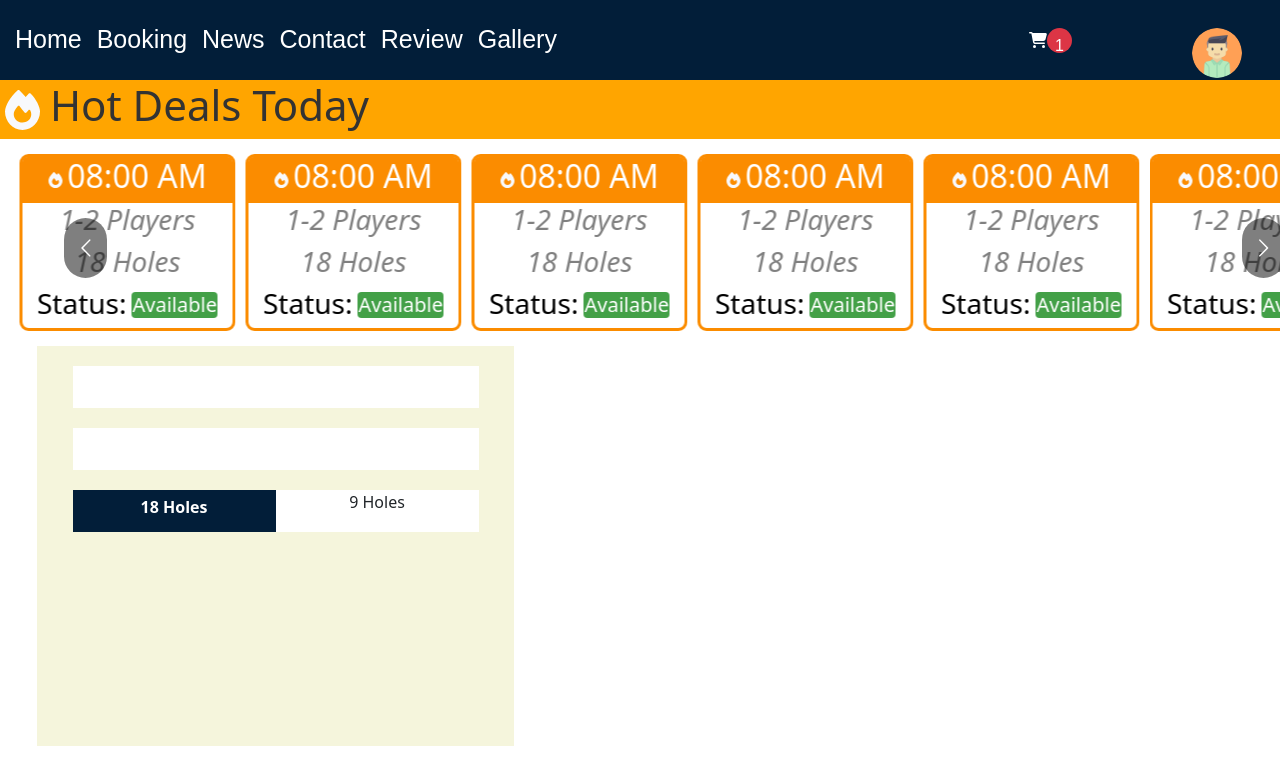
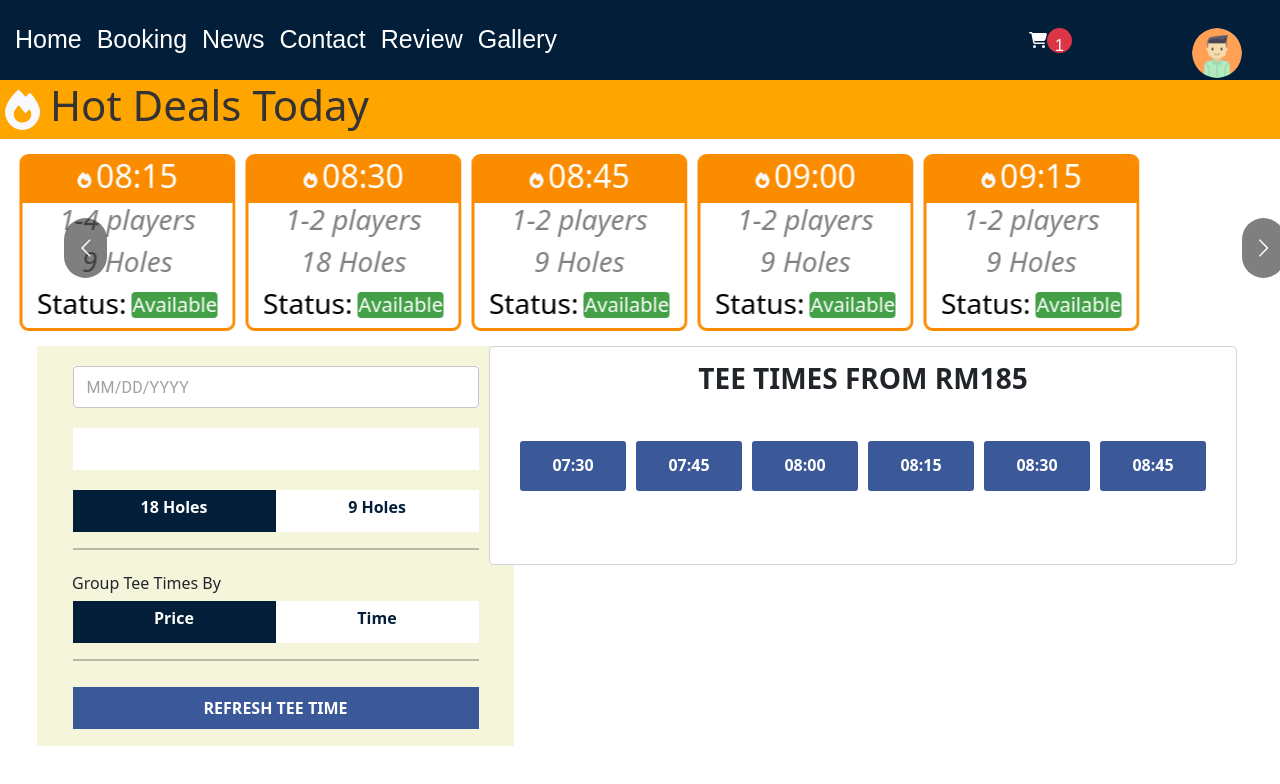
Before and after one commit to Dannyw07/test, a React (Create React App) app in the folder clientside/: page /gallery in a window 1280 px wide. Shown: the top 784 px of the page. Built offline with nearby package versions, Linux system fonts and the light colour scheme.

Commit message:
new files

```diff
--- a/clientside/src/pages/Gallery/Gallery.jsx
+++ b/clientside/src/pages/Gallery/Gallery.jsx
@@ -1,4 +1,4 @@
-import React from "react";
+import React, { useState } from "react";
 import Navbar from "../../components/Navbar/Navbar";
 import Carousel from "react-multi-carousel";
 import "react-multi-carousel/lib/styles.css";
@@ -6,6 +6,70 @@ import "./gal.css";
 import "../AvailableTime/AvailableTime.css";
 import { FontAwesomeIcon } from "@fortawesome/react-fontawesome";
 import { faFire } from "@fortawesome/free-solid-svg-icons";
+import { DemoContainer } from "@mui/x-date-pickers/internals/demo";
+import { AdapterDayjs } from "@mui/x-date-pickers/AdapterDayjs";
+import { LocalizationProvider } from "@mui/x-date-pickers/LocalizationProvider";
+import { DatePicker } from "@mui/x-date-pickers/DatePicker";
+
+const teetime = [
+  {
+    time: "07:30",
+  },
+  {
+    time: "07:45",
+  },
+  {
+    time: "08:00",
+  },
+  {
+    time: "08:15",
+  },
+  {
+    time: "08:30",
+  },
+  {
+    time: "08:45",
+  },
+];
+
+const hotDeals = [
+  {
+    hdTime: "08:00",
+    noPlayer: "1-2 players",
+    noHoles: 18,
+    status: "Available",
+  },
+  {
+    hdTime: "08:15",
+    noPlayer: "1-4 players",
+    noHoles: 9,
+    status: "Available",
+  },
+  {
+    hdTime: "08:30",
+    noPlayer: "1-2 players",
+    noHoles: 18,
+    status: "Available",
+  },
+  {
+    hdTime: "08:45",
+    noPlayer: "1-2 players",
+    noHoles: 9,
+    status: "Available",
+  },
+  {
+    hdTime: "09:00",
+    noPlayer: "1-2 players",
+    noHoles: 9,
+    status: "Available",
+  },
+  {
+    hdTime: "09:15",
+    noPlayer: "1-2 players",
+    noHoles: 9,
+    status: "Available",
+  },
+];
 const Gallery = () => {
   const responsive = {
     superLargeDesktop: {
@@ -26,6 +90,7 @@ const Gallery = () => {
       items: 1,
     },
   };
+
   return (
     <div className="gal">
       <Navbar />
@@ -47,170 +112,92 @@ const Gallery = () => {
           rewind={true}
           rewindWithAnimation={true}
         >
-          <div className="slot-1">
+          {hotDeals.map((item, index) => (
+            <div className="slot-1" key={index}>
               <div className=" justify-content-center ">
                 <div className="hotdeals">
                   <FontAwesomeIcon icon={faFire} style={{ color: "#f8f9fc" }} />
-                <h2 className="time">08:00 AM</h2>
+                  <h2 className="time">{item.hdTime}</h2>
                 </div>
                 <div className="slotOneContent">
-                <h3>1-2 Players</h3>
-                <h3>18 Holes</h3>
+                  <h3>{item.noPlayer}</h3>
+                  <h3>{item.noHoles} Holes</h3>
                 </div>
                 <div className="AtimeStatus">
                   <h3>Status:</h3>
-                <h5 className="status2"> Available</h5>
+                  <h5 className="status2"> {item.status}</h5>
                 </div>
               </div>
             </div>
-          <div className="slot-1">
-            <div className=" justify-content-center ">
-              <div className="hotdeals">
-                <FontAwesomeIcon icon={faFire} style={{ color: "#f8f9fc" }} />
-                <h2 className="time">08:00 AM</h2>
-              </div>
-              <div className="slotOneContent">
-                <h3>1-2 Players</h3>
-                <h3>18 Holes</h3>
-              </div>
-              <div className="AtimeStatus">
-                <h3>Status:</h3>
-                <h5 className="status2"> Available</h5>
-              </div>
-            </div>
-          </div>
-          <div className="slot-1">
-            <div className=" justify-content-center ">
-              <div className="hotdeals">
-                <FontAwesomeIcon icon={faFire} style={{ color: "#f8f9fc" }} />
-                <h2 className="time">08:00 AM</h2>
-              </div>
-              <div className="slotOneContent">
-                <h3>1-2 Players</h3>
-                <h3>18 Holes</h3>
-              </div>
-              <div className="AtimeStatus">
-                <h3>Status:</h3>
-                <h5 className="status2"> Available</h5>
-              </div>
-            </div>
-          </div>
-          <div className="slot-1">
-            <div className=" justify-content-center ">
-              <div className="hotdeals">
-                <FontAwesomeIcon icon={faFire} style={{ color: "#f8f9fc" }} />
-                <h2 className="time">08:00 AM</h2>
-              </div>
-              <div className="slotOneContent">
-                <h3>1-2 Players</h3>
-                <h3>18 Holes</h3>
-              </div>
-              <div className="AtimeStatus">
-                <h3>Status:</h3>
-                <h5 className="status2"> Available</h5>
-              </div>
-            </div>
-          </div>
-          <div className="slot-1">
-            <div className=" justify-content-center ">
-              <div className="hotdeals">
-                <FontAwesomeIcon icon={faFire} style={{ color: "#f8f9fc" }} />
-                <h2 className="time">08:00 AM</h2>
-              </div>
-              <div className="slotOneContent">
-                <h3>1-2 Players</h3>
-                <h3>18 Holes</h3>
-              </div>
-              <div className="AtimeStatus">
-                <h3>Status:</h3>
-                <h5 className="status2"> Available</h5>
-              </div>
-            </div>
-          </div>
-          <div className="slot-1">
-            <div className=" justify-content-center ">
-              <div className="hotdeals">
-                <FontAwesomeIcon icon={faFire} style={{ color: "#f8f9fc" }} />
-                <h2 className="time">08:00 AM</h2>
-              </div>
-              <div className="slotOneContent">
-                <h3>1-2 Players</h3>
-                <h3>18 Holes</h3>
-              </div>
-              <div className="AtimeStatus">
-                <h3>Status:</h3>
-                <h5 className="status2"> Available</h5>
-              </div>
-            </div>
-          </div>
-          <div className="slot-1">
-            <div className=" justify-content-center ">
-              <div className="hotdeals">
-                <FontAwesomeIcon icon={faFire} style={{ color: "#f8f9fc" }} />
-                <h2 className="time">08:00 AM</h2>
-              </div>
-              <div className="slotOneContent">
-                <h3>1-2 Players</h3>
-                <h3>18 Holes</h3>
-              </div>
-              <div className="AtimeStatus">
-                <h3>Status:</h3>
-                <h5 className="status2"> Available</h5>
-              </div>
-            </div>
-          </div>
+          ))}
         </Carousel>
       </div>
 
-      {/* <div className="normalRate">
-        <h1>Tee Times Starting From RM185</h1>
-        <div className="column">
-          <div className="avTeetime">
-            <p>07:20</p>
-          </div>
-          <div className="avTeetime">
-            <p>07:20</p>
-          </div>
-          <div className="avTeetime">
-            <p>07:20</p>
-          </div>
-          <div className="avTeetime">
-            <p>07:20</p>
-          </div>
-          <div className="avTeetime">
-            <p>07:20</p>
-          </div>
-          <div className="avTeetime">
-            <p>07:20</p>
-          </div>
-          <div className="avTeetime">
-            <p>07:20</p>
-          </div>
-          <div className="avTeetime">
-            <p>07:20</p>
-          </div>
-          <div className="avTeetime">
-            <p>07:20</p>
-          </div>
-          <div className="avTeetime">
-            <p>07:20</p>
-          </div>
-        </div>
-      </div> */}
-
+      <div className="Navigation">
         <div className="leftNav">
           <div className="divDate">
-          <div className="tarikh"></div>
+            {/* <div className="tarikh"></div> */}
+            <LocalizationProvider dateAdapter={AdapterDayjs}>
+              <DatePicker />
+            </LocalizationProvider>
           </div>
-        <div className="divDate">
-          <div className="tarikh"></div>
-        </div>
+          <div className="divDate">{/* <div className="tarikh"></div> */}</div>
 
           <div className="divSelect">
             <div className="divOne">
               <p>18 Holes</p>
             </div>
-          <div className="divTwo">9 Holes</div>
+            <div className="divTwo">
+              <p>9 Holes</p>
+            </div>
+          </div>
+          <hr
+            style={{
+              width: "406px",
+              background: "black",
+              height: "2px",
+              border: "none",
+              marginLeft: "auto",
+              marginRight: "auto",
+            }}
+          />
+
+          <div className="filterTeetime">
+            <p>Group Tee Times By</p>
+          </div>
+
+          <div className="divSelect">
+            <div className="divOne">
+              <p>Price</p>
+            </div>
+            <div className="divTwo">
+              <p>Time</p>
+            </div>
+          </div>
+
+          <hr
+            style={{
+              width: "406px",
+              background: "black",
+              height: "2px",
+              border: "none",
+              marginLeft: "auto",
+              marginRight: "auto",
+            }}
+          />
+
+          <button className="refreshTeeTime">REFRESH TEE TIME</button>
+        </div>
+
+        <div className="rightNav">
+          <h3>TEE TIMES FROM RM185</h3>
+          <div className="column">
+            {teetime.map((item, index) => (
+              <div className="avTeetime" key={index}>
+                <p>{item.time}</p>
+              </div>
+            ))}
+          </div>
         </div>
       </div>
     </div>
--- a/clientside/src/pages/Gallery/gal.css
+++ b/clientside/src/pages/Gallery/gal.css
@@ -135,11 +135,13 @@ li.react-multi-carousel-item--active {
   padding: 30px;
   display: flex;
   gap: 10px;
+  margin-left: 0px;
+  margin-right: 0px;
 }
 .avTeetime {
   cursor: pointer;
   background-color: #3b5998;
-  width: 100px;
+  width: 106px;
   height: 50px;
   color: white;
   display: flex;
@@ -158,13 +160,20 @@ li.react-multi-carousel-item--active {
   font-weight: bolder;
   margin-bottom: 0px;
 }
-
+.Navigation {
+  width: 1349px;
+  height: 600px;
+  display: flex;
+  gap: 30px;
+}
 .leftNav {
   position: absolute;
   width: 477px;
   height: 400px;
   left: 37px;
   background-color: beige;
+  margin-left: 0;
+  margin-right: 0;
 }
 
 .divDate {
@@ -194,6 +203,7 @@ li.react-multi-carousel-item--active {
   margin-left: auto;
   color: white;
 }
+
 .divTwo {
   background-color: white;
   width: 203px;
@@ -208,3 +218,59 @@ li.react-multi-carousel-item--active {
   justify-content: center;
   align-items: center;
 }
+
+.divTwo p {
+  font-weight: bolder;
+  color: #021e39;
+  display: flex;
+  justify-content: center;
+  align-items: center;
+}
+
+.filterTeetime {
+  margin-left: 35px;
+}
+.filterTeetime p {
+  margin-bottom: 0px;
+}
+
+button.refreshTeeTime {
+  cursor: pointer;
+  background-color: #3b5998;
+  width: 406px;
+  height: 42px;
+  color: white;
+  margin-left: auto;
+  margin-right: auto;
+  font-weight: bold;
+}
+
+.rightNav {
+  position: absolute;
+  background-color: white;
+  width: 748px;
+  height: 219px;
+  right: 43px;
+  border-radius: 5px;
+  border: 1px solid lightgrey;
+}
+
+.rightNav h3 {
+  margin: 10px;
+  padding: 5px;
+  font-weight: bold;
+}
+
+.MuiFormControl-root {
+  width: 406px;
+  height: 42px;
+}
+.MuiInputBase-root {
+  width: 406px;
+  height: 42px;
+}
+
+button.MuiButtonBase-root {
+  width: 37px;
+  height: 37px;
+}
--- a/package.json
+++ b/package.json
@@ -1,5 +1,10 @@
 {
   "dependencies": {
+    "@mui/x-date-pickers": "^6.8.0",
+    "date-fns": "^2.30.0",
+    "dayjs": "^1.11.8",
+    "react-datepicker": "^4.14.0",
+    "react-day-picker": "^8.7.1",
     "react-multi-carousel": "^2.8.4"
   }
 }
```
Also changed, not shown: 1 other file (tests, documents, lock files or other folders). Lines whose indentation alone changed are shown as unchanged.
